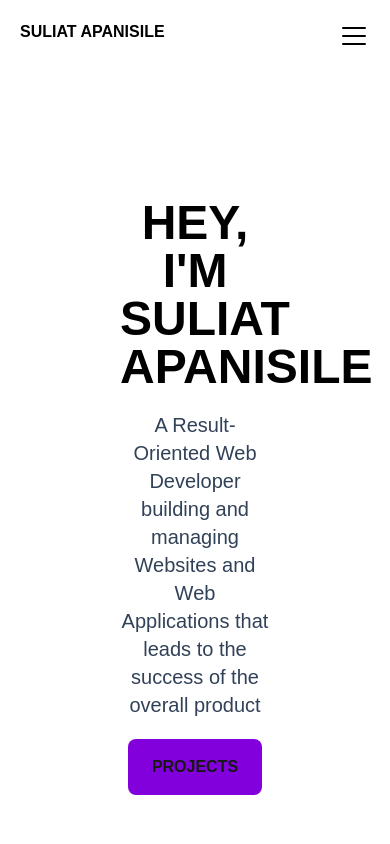
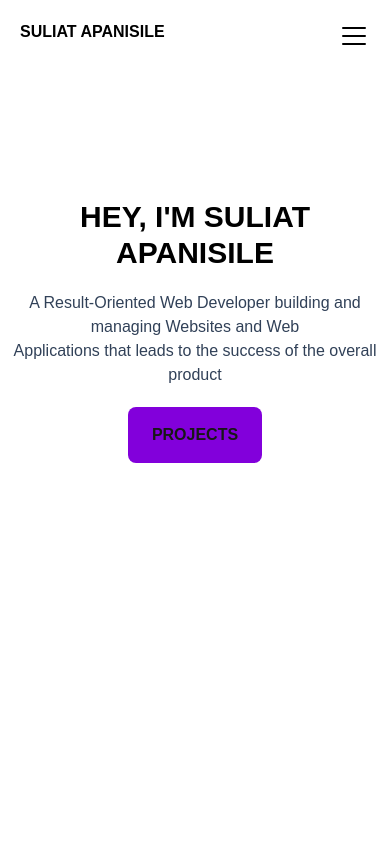
Before and after one commit to Adetutu234/nextjs-project3, a Next.js app: page / in a window 390 px wide. Shown: the top 844 px of the page. Built offline with nearby package versions, Linux system fonts and the light colour scheme.

Commit message:
updated: i updated the hey section, aligned the text center, mobile responsiveness

```diff
--- a/app/components/Homepage.tsx
+++ b/app/components/Homepage.tsx
@@ -11,9 +11,9 @@ const Homepage = () => {
     setClick (!click)}
   return (
       <div className='relative '>
-          <div className='min-h-[calc(100vh-80px)] text-center lg:p-28 p-30 lg:space-y-10 space-y-5 bg-[url("https://files.123freevectors.com/wp-content/original/121373-light-grey-abstract-texture-background-image.jpg")] bg-no-repeat bg-cover rounded-2xl '>
-            <p className='font-extrabold text-5xl text-black uppercase'>hey, I'm suliat apanisile</p>
-            <p className='text-xl text-slate-700'>A Result-Oriented Web Developer building and managing Websites and Web <br></br> Applications that leads to the success of the overall product</p>
+          <div className='min-h-[calc(100vh-80px)] lg:text-center lg:p-28 py-30 lg:space-y-10 space-y-5 bg-[url("https://files.123freevectors.com/wp-content/original/121373-light-grey-abstract-texture-background-image.jpg")] bg-no-repeat bg-cover rounded-2xl '>
+            <p className='font-extrabold lg:text-5xl text-3xl text-center text-black uppercase'>hey, I'm suliat apanisile</p>
+            <p className='lg:text-xl text-md text-slate-700 text-center'>A Result-Oriented Web Developer building and managing Websites and Web <br></br> Applications that leads to the success of the overall product</p>
             <Link href={'/projects'}>
               <Button text={'projects'} className={'w-fit lg:px-20 px-6 py-4 bg-purple-700 mx-auto rounded-lg font-bold uppercase'} onClick={handleClick}/>
             </Link>
```
